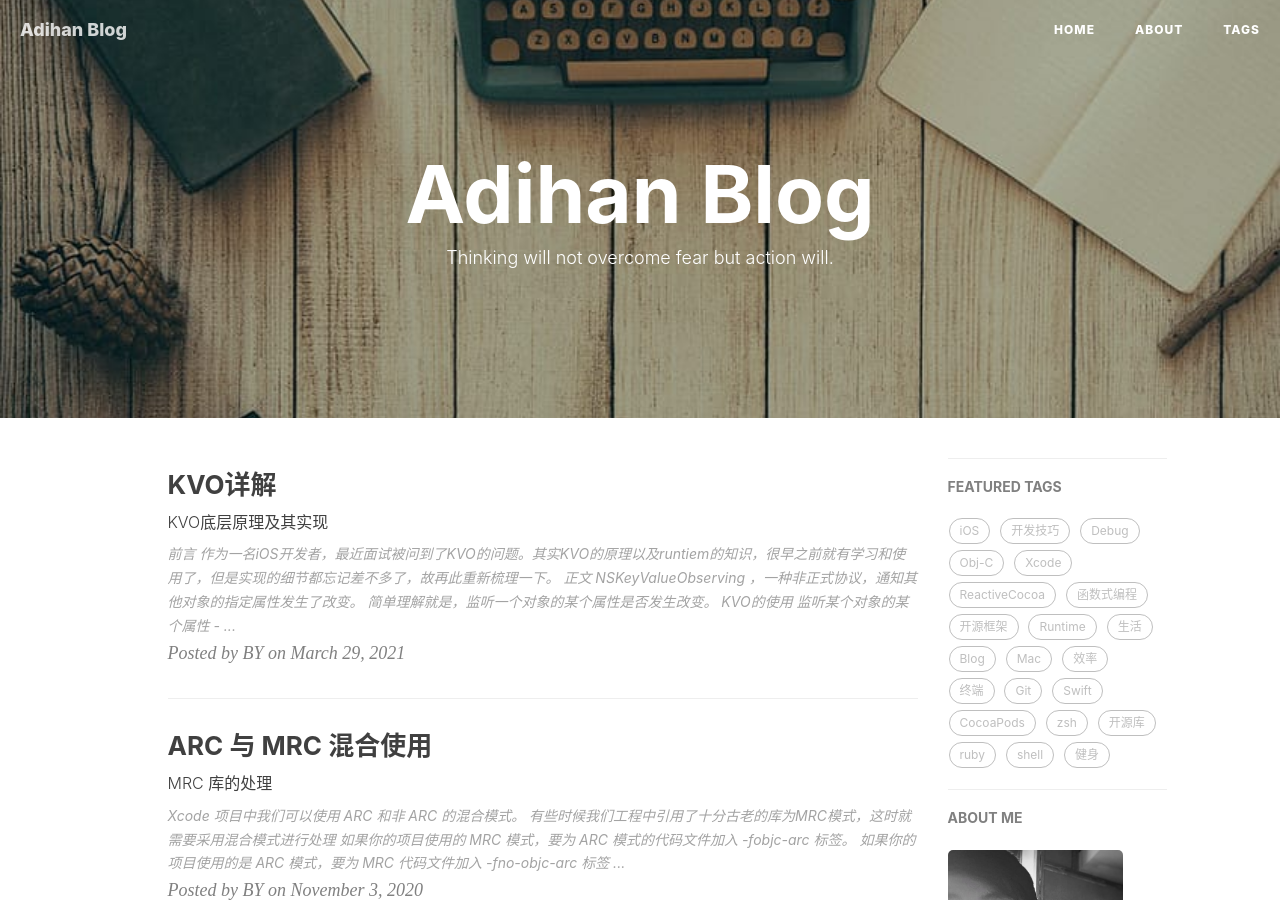
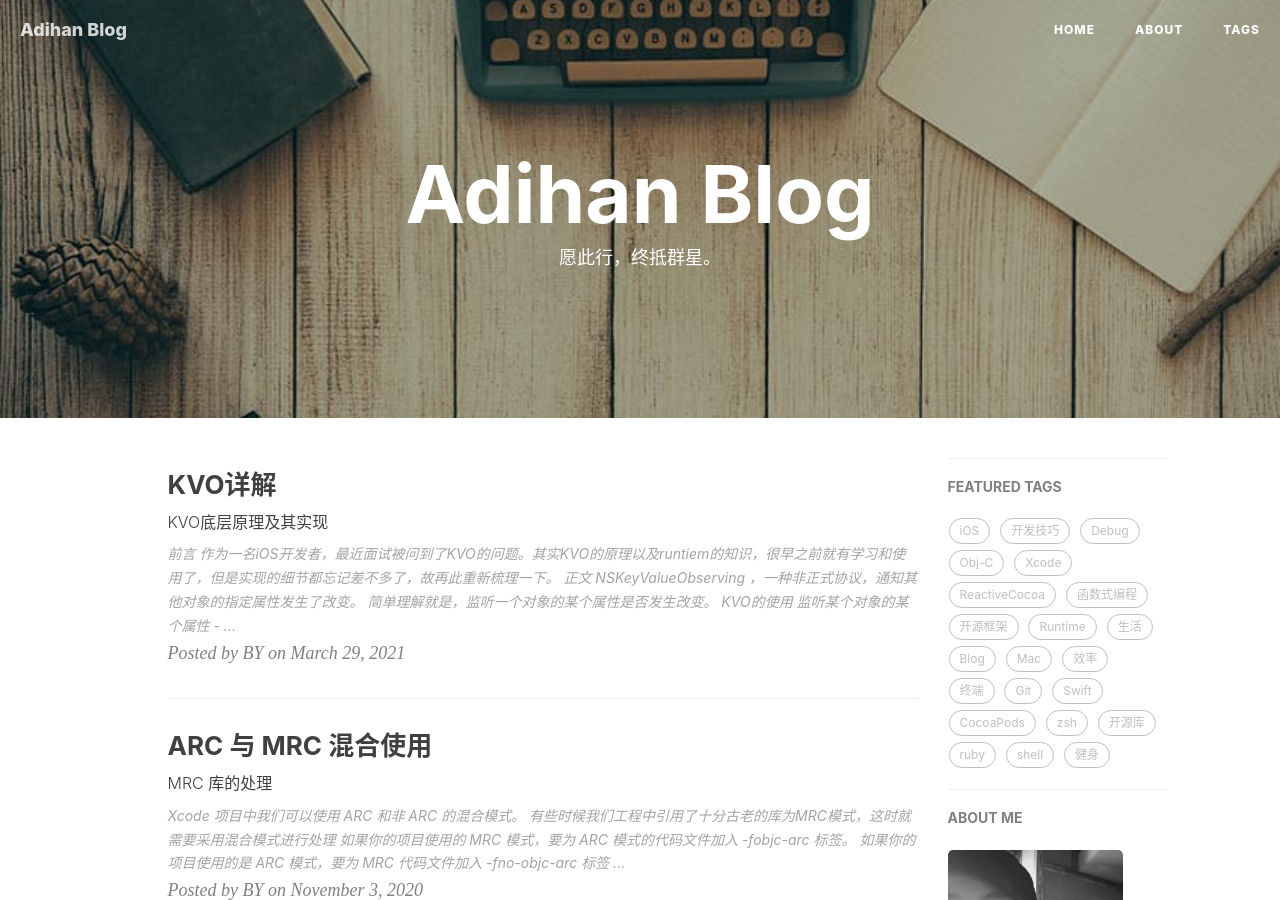
Before and after one commit to JerryLiangzh/JerryLiangzh.github.io, a Jekyll site: the page built from index.html, in a window 1280 px wide and 900 px high. Built offline with Jekyll 4.4.1, drawn with Linux system fonts in a browser that asks for light colours; nearby versions of some CDN libraries; the list of posts is cut into pages by our own code; comment, search, counter and statistics services are not loaded.

Commit message:
Update index.html

```diff
--- a/index.html
+++ b/index.html
@@ -1,6 +1,6 @@
 ---
 layout: page
-description: "Thinking will not overcome fear but action will."
+description: "愿此行，终抵群星。"
 ---
 
 {% for post in paginator.posts %}
```
